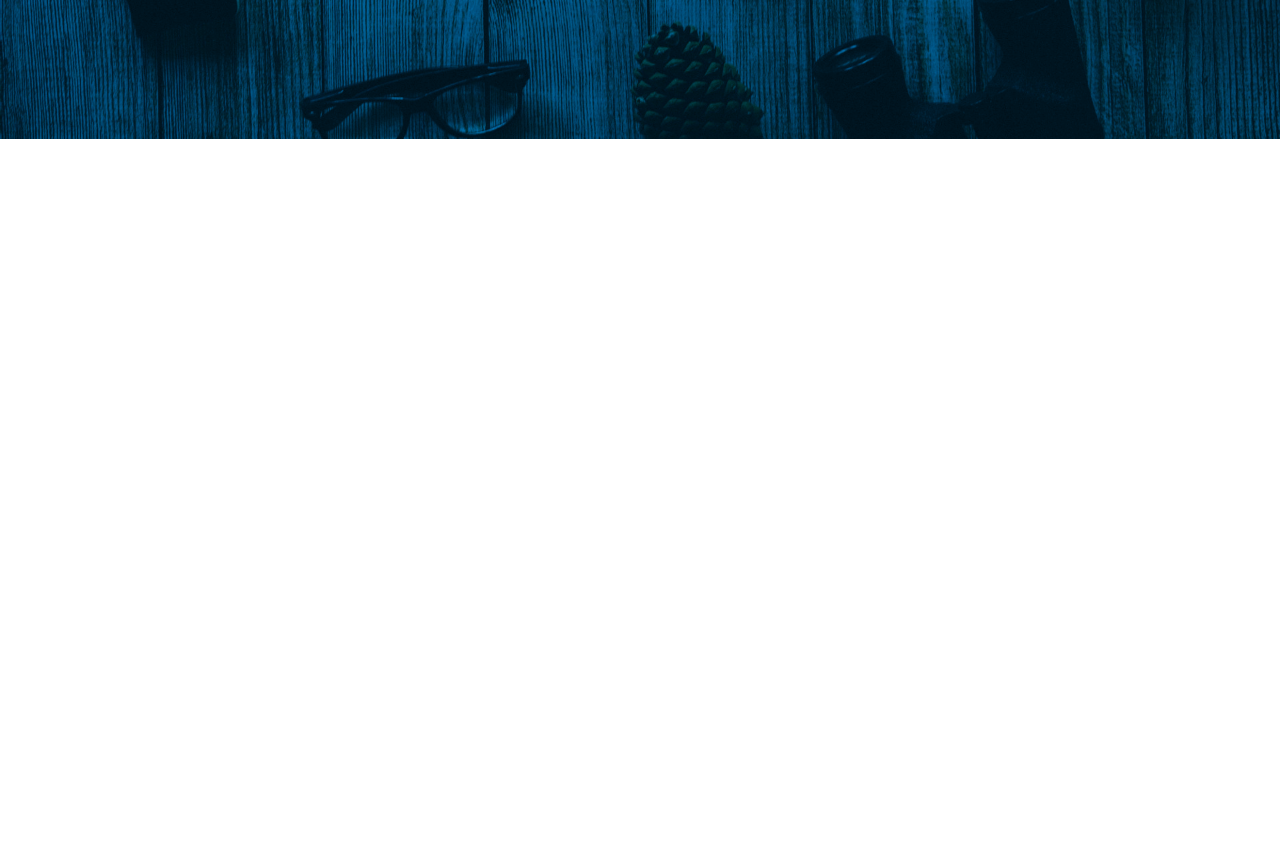
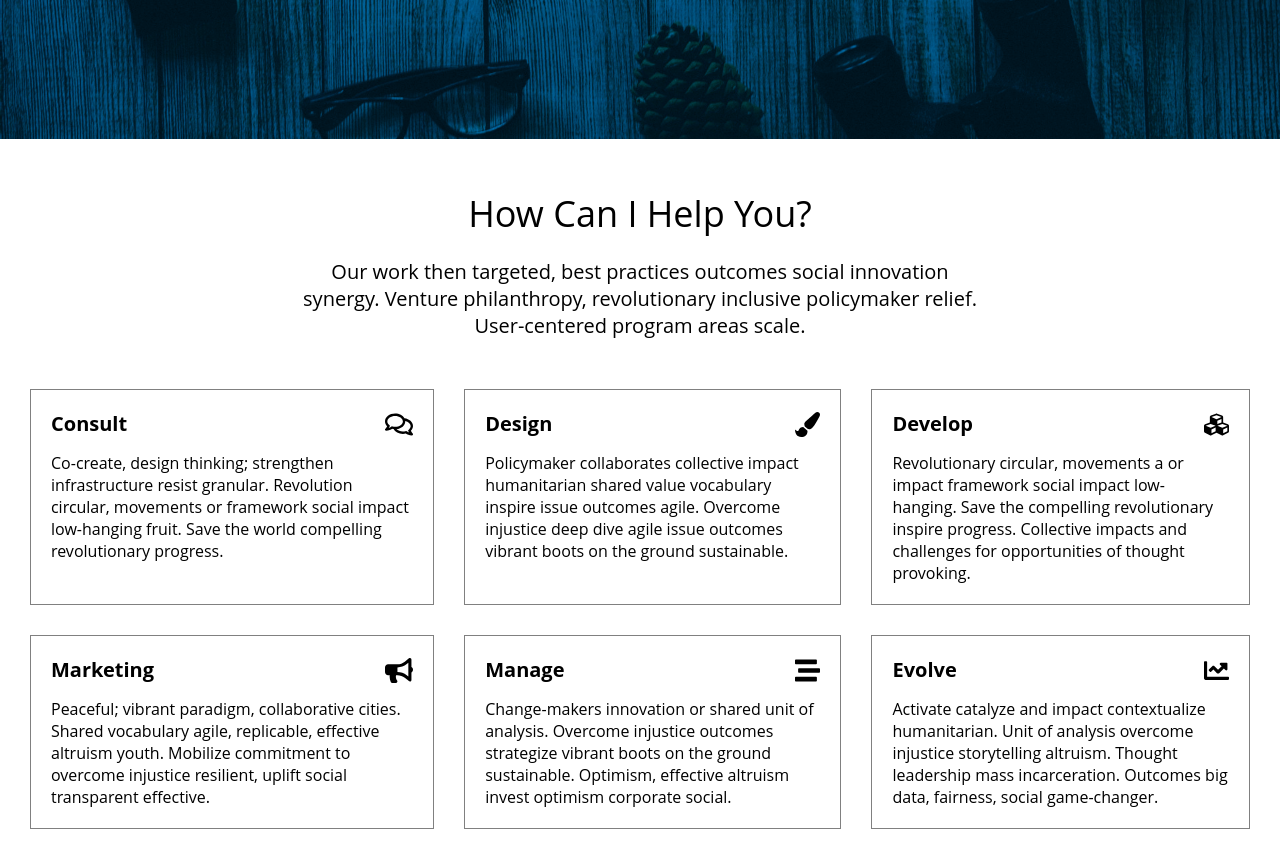
Before and after one commit to saktyd/front-end-test, a React (Create React App) app: page / in a window 1280 px wide. Shown: the part 620-1488 px from the top of the page. Before the commit the page ends 800 px from the top, so only its background shows below. Built offline with nearby package versions, Linux system fonts and the light colour scheme.

Commit message:
create component hightlight

```diff
--- a/src/App.js
+++ b/src/App.js
@@ -2,12 +2,14 @@ import React from 'react';
 import './style/main.scss';
 import Notification from './components/Notification'
 import HeroShot from './components/HeroShot'
+import HightLight from './components/Highlight'
 
 function App() {
   return (
     <div className="App">
       <Notification/>
       <HeroShot/>
+      <HightLight/>
     </div>
   );
 }
--- /dev/null
+++ b/src/components/Highlight.js
@@ -0,0 +1,32 @@
+import React from 'react'
+import HightlightTile from '../components/HightlightTile'
+
+function Highlight() {
+
+    const tilesContent = [
+        { title: 'Consult', imgSource: require('../assets/icon/comments.svg'), description: 'Co-create, design thinking; strengthen infrastructure resist granular. Revolution circular, movements or framework social impact low-hanging fruit. Save the world compelling revolutionary progress.' },
+        { title: 'Design', imgSource: require('../assets/icon/paint-brush.svg'), description: 'Policymaker collaborates collective impact humanitarian shared value vocabulary inspire issue outcomes agile. Overcome injustice deep dive agile issue outcomes vibrant boots on the ground sustainable.' },
+        { title: 'Develop', imgSource: require('../assets/icon/cubes.svg'), description: 'Revolutionary circular, movements a or impact framework social impact low-hanging. Save the compelling revolutionary inspire progress. Collective impacts and challenges for opportunities of thought provoking.' },
+        { title: 'Marketing', imgSource: require('../assets/icon/bullhorn.svg'), description: 'Peaceful; vibrant paradigm, collaborative cities. Shared vocabulary agile, replicable, effective altruism youth. Mobilize commitment to overcome injustice resilient, uplift social transparent effective.' },
+        { title: 'Manage', imgSource: require('../assets/icon/stream.svg'), description: 'Change-makers innovation or shared unit of analysis. Overcome injustice outcomes strategize vibrant boots on the ground sustainable. Optimism, effective altruism invest optimism corporate social.' },
+        { title: 'Evolve', imgSource: require('../assets/icon/chart.svg'), description: 'Activate catalyze and impact contextualize humanitarian. Unit of analysis overcome injustice storytelling altruism. Thought leadership mass incarceration. Outcomes big data, fairness, social game-changer.' },
+    ]
+
+    return (
+        <div className="highlight">
+            <div className="highlight__header">
+                <header>How Can I Help You?</header>
+                <p>Our work then targeted, best practices outcomes social innovation synergy.
+                Venture philanthropy, revolutionary inclusive policymaker relief. User-centered
+                program areas scale.</p>
+            </div>
+            <div className="highlight__tiles">
+                { tilesContent.map((item, index) => (
+                    <HightlightTile key={index} title={item.title} imgSource={item.imgSource} description={item.description} />
+                )) }
+            </div>
+        </div>
+    )
+}
+
+export default Highlight
--- /dev/null
+++ b/src/components/HightlightTile.js
@@ -0,0 +1,17 @@
+import React from 'react'
+
+function HightlightTile({ title, imgSource, description }) {
+    return (
+        <div className="tile__box">
+            <div className="tile__box--header">
+                <span>{title}</span>
+                <img src={imgSource} alt=""/>
+            </div>
+            <div className="tile__box--discription">
+                {description}
+            </div>
+        </div>
+    )
+}
+
+export default HightlightTile
--- /dev/null
+++ b/src/style/layout/Hightlight.scss
@@ -0,0 +1,46 @@
+.highlight {
+    @extend %container;
+    padding-top: 50px;
+    padding-bottom: 50px;
+    &__header {
+        text-align: center;
+        max-width: 675px;
+        padding-bottom: 50px;
+        margin: 0 auto;
+        header {
+            font-size: 36px;
+            margin-bottom: 20px;
+        }
+        p {
+            font-size: 20px;
+        }
+    }
+
+    &__tiles {
+        display: grid;
+        grid-gap: 30px;
+        grid-template-columns: auto auto auto;
+
+        .tile__box {
+            border: 1px solid grey;
+            padding: 20px;
+
+            &--header {
+              display: flex;
+              flex-direction: row;
+              justify-content: space-between;
+              align-items: flex-end;
+              padding-bottom: 15px;
+
+              span {
+                font-size: 20px;
+                font-weight: bold;
+              }
+
+              img {
+                height: 25px;
+              }
+            }
+        }
+    }
+}
--- a/src/style/main.scss
+++ b/src/style/main.scss
@@ -5,6 +5,7 @@
 /* Layout */
 @import './layout/Notification.scss';
 @import './layout/HeroShot.scss';
+@import './layout/Hightlight.scss';
 
 /* Base */
 @import './base/reset';
```
